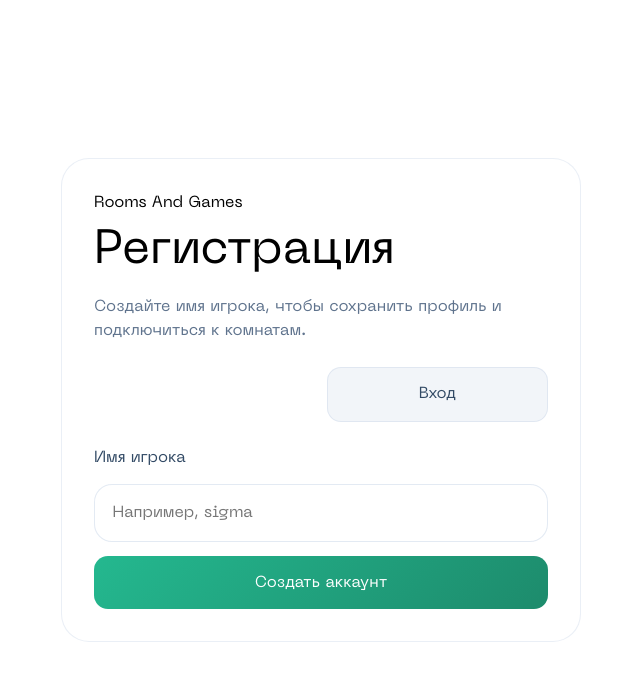
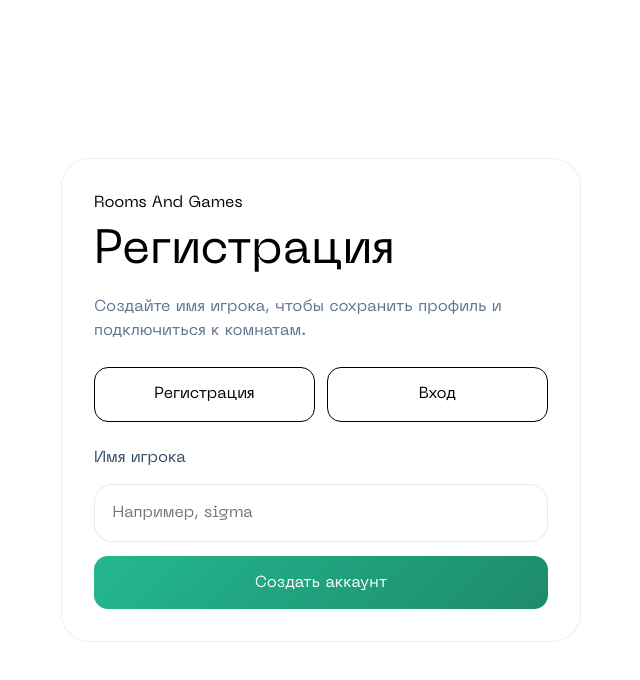
Before and after one commit to SolpugaShira/404, a React (Vite) app: page / in a window 1280 px wide. Shown: the top 680 px of the page, without its empty margins (319-959 px from the left). Built offline with nearby package versions, Linux system fonts and the light colour scheme; no server answers.

Commit message:
Последние правки

```diff
--- a/src/components/Layout.jsx
+++ b/src/components/Layout.jsx
@@ -48,7 +48,6 @@ const Layout = () => {
                     <div className="header-side">
                         <div className="header-user">
                             <span className="header-user__name">{user.username}</span>
-                            <span className="header-user__meta">{user.balance} баллов</span>
                         </div>
                         <div className={`server-badge ${serverState.online ? 'online' : 'offline'}`}>
                             <span className="server-badge__dot" />
--- a/src/index.css
+++ b/src/index.css
@@ -251,7 +251,7 @@ nav a {
 }
 
 .search-nav {
-  justify-content: flex-start;
+  justify-content: space-between;
 }
 
 .search-input-wrap {
@@ -513,6 +513,7 @@ nav a {
 .auth-card h1 {
   margin: 0;
   font-size: clamp(2rem, 5vw, 3rem);
+  color: black;
 }
 
 .auth-card p {
@@ -528,15 +529,15 @@ nav a {
 
 .auth-switcher__tab {
   flex: 1;
-  color: #324a65;
-  background: rgba(92, 127, 172, 0.08);
-  border: 1px solid rgba(138, 167, 204, 0.18);
+  color: black;
+  background-color: white;
+  border: 1px solid black;
 }
 
 .auth-switcher__tab.active {
-  color: white;
+  color: black;
   background: white;
-  border-color: transparent;
+  border-color: black;
 }
 
 .auth-form {
```
